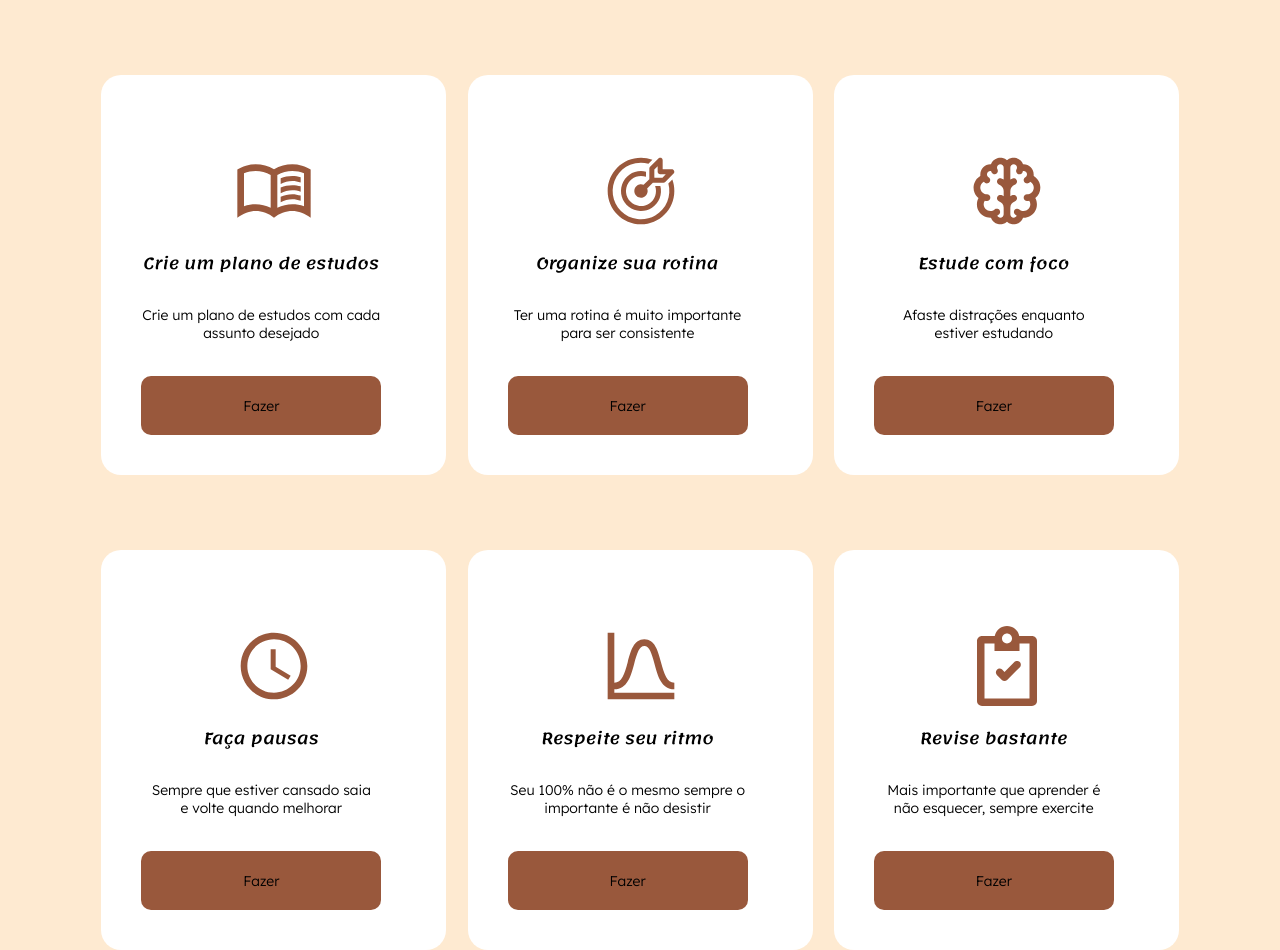
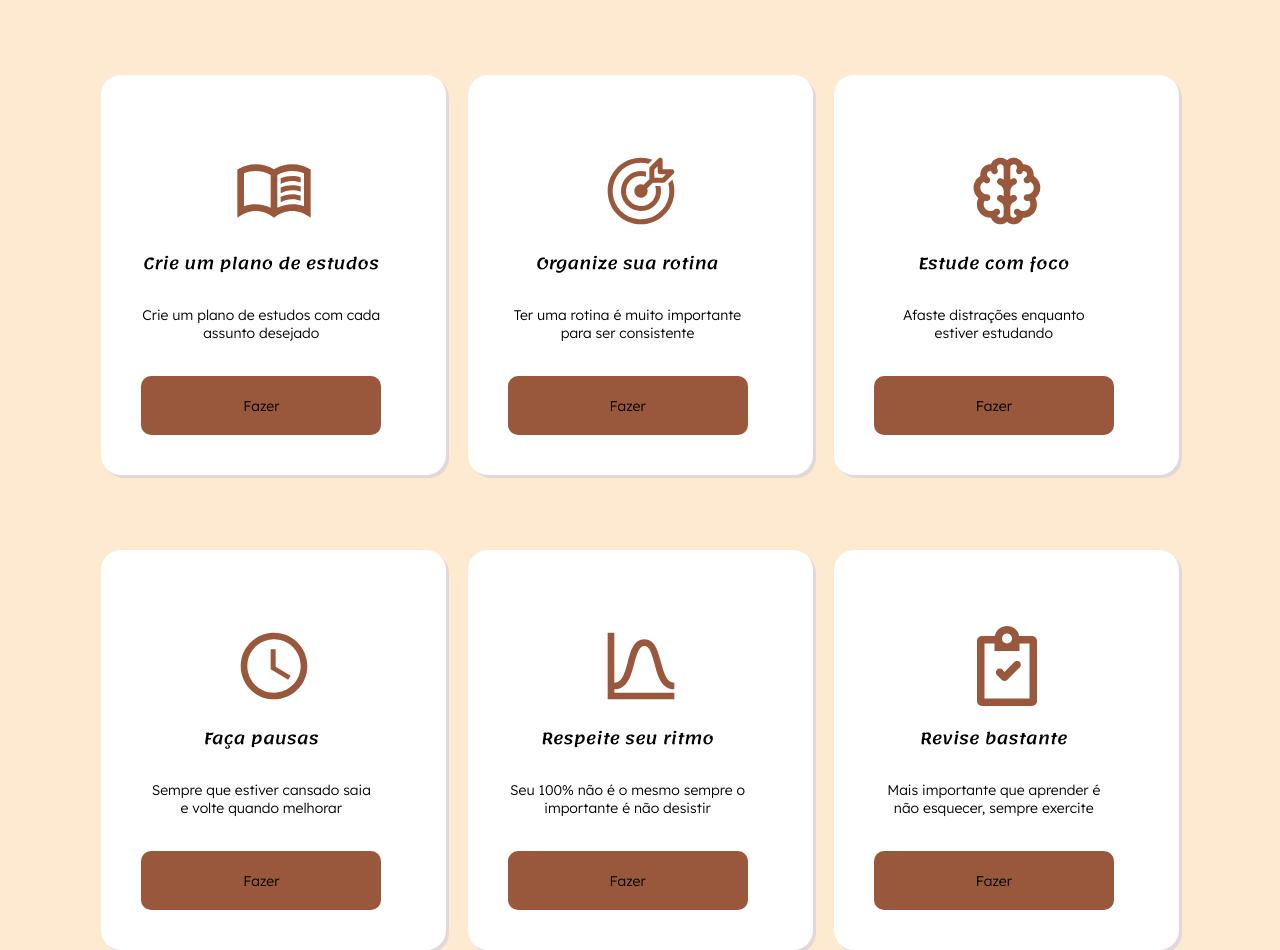
Before and after one commit to lucas-devstudies/cards-example, a plain HTML site: page index.html in a window 1280 px wide. Drawn offline with Linux system fonts and the light colour scheme.

Commit message:
colocando o box-shadow

```diff
--- a/style.css
+++ b/style.css
@@ -32,6 +32,7 @@ body{
     padding: 40px;
     justify-content: center;
     align-content: center;
+    box-shadow: rgb(224, 217, 217) 3px 3px;
 
 }
 .card img{
```
